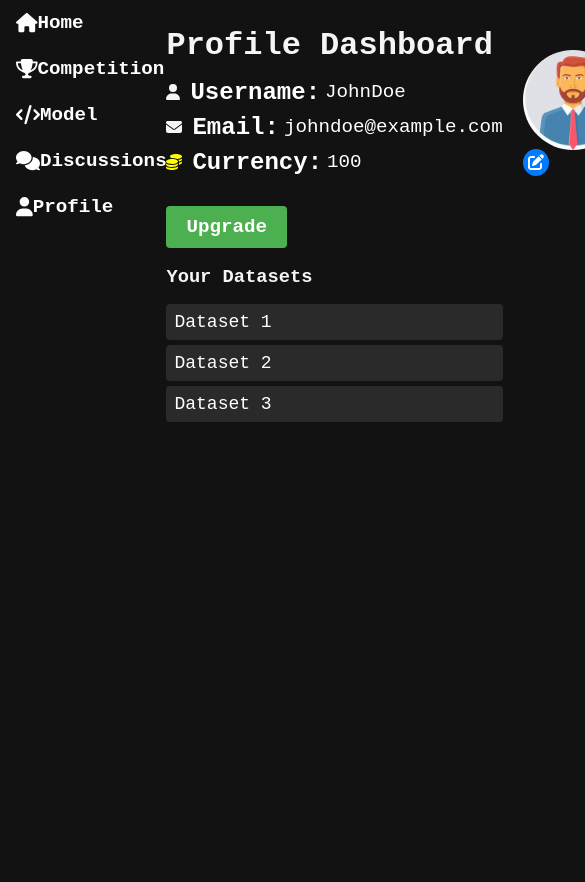
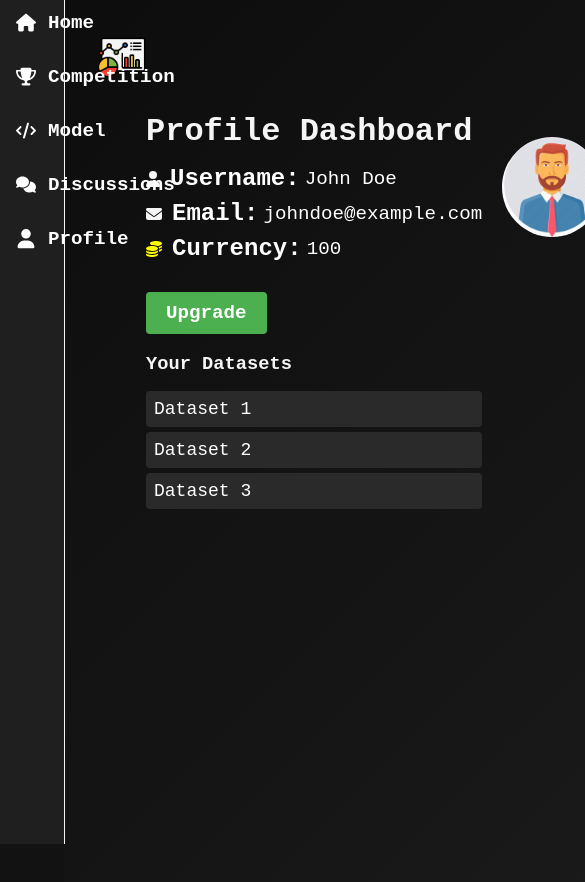
Before and after one commit to abhaykashyap31/Blockchain-based-Dataset-Marketplace, a React (Create React App) app in the folder Frontend/: page /profile in a window 390 px wide. Shown: the top 882 px of the page, 585 px wide, since content can reach past the window. Before the commit the page ends 844 px from the top, so only its background shows below. Built offline with nearby package versions, Linux system fonts and the light colour scheme.

Commit message:
Final changes to Profile

```diff
--- a/Frontend/src/App.js
+++ b/Frontend/src/App.js
@@ -2,7 +2,7 @@ import { BrowserRouter as Router, Route,Routes } from 'react-router-dom';
 import './App.css';
 import HomePage from "./HomePage/Home";
 import DatasetsPage from "./Datasets/Dataset"
-import Profile from "./Profile/Profile"
+import ProfileDashboard from './Profile/Profile';
 
 function App() {
   return (
@@ -11,7 +11,7 @@ function App() {
       <Routes>
       <Route path="/" element={<HomePage />} />
       <Route path="/datasets" element={<DatasetsPage />} />
-      <Route path="/profile" element={<Profile />} />
+      <Route path="/profile" element={<ProfileDashboard/>} />
     </Routes>
     </Router>
     </>
--- a/Frontend/src/Profile/Profile.css
+++ b/Frontend/src/Profile/Profile.css
@@ -167,3 +167,306 @@ span{
 .edit-button:hover {
     background-color: #0056b3;
 }
+body {
+    margin: 0;
+    padding: 0;
+    background-color: #121212;
+    overflow-x: hidden;
+  }
+
+  .container {
+    display: flex;
+    min-height: 100vh;
+  }
+
+  /* Sidebar Styles */
+  .sidebar {
+    position: fixed;
+    top: 0;
+    color: whitesmoke;
+    left: 0;
+    width: 250px;
+    height: 100vh;
+    background-color: #1f1f1f;
+    border-right: 1px solid #e5e7eb;
+    padding: 0rem;
+    border-color: whitesmoke;
+    z-index: 1000;
+  }
+
+  .sidebar-links {
+    display: flex;
+    color: whitesmoke;
+    font-family: Georgia, 'Times New Roman', Times, serif;
+    font-weight: 700;
+    flex-direction: column;
+    gap: 0.5rem;
+  }
+
+  .sidebar-link {
+    display: flex;
+    align-items: center;
+    width: 100%;
+    padding: 0.75rem 1rem;
+    border: none;
+    border-radius: 0.5rem;
+    background: none;
+    font-family: 'Courier New', Courier, monospace;
+    font-size: larger;
+    font-weight: 800;
+    color: white;
+    cursor: pointer;
+    border-color: whitesmoke;
+    transition: all 0.2s;
+    text-align: left;
+  }
+
+  .sidebar-icon {
+    width: 1.25rem;
+    margin-right: 0.75rem;
+  }
+
+  .sidebar-link:hover {
+    background-color: #5858e6;
+    color: #f3f4f6;
+  }
+
+  .sidebar-link.active {
+    background-color: #dbeafe;
+    color: #2563eb;
+  }
+
+  /* Main Content Styles */
+  .main-content {
+    flex: 1;
+    margin-left: 250px; /* Match sidebar width */
+    padding: 2rem;
+    background: linear-gradient(135deg, #0d0d0d, #1a1a1a);
+    min-height: 100vh;
+  }
+
+  /* Header Section */
+  .header-section {
+    margin-bottom: 2rem;
+  }
+
+  .page-title {
+    font-size: 1.875rem;
+    font-weight: bold;
+    margin-bottom: 1.5rem;
+    color: whitesmoke;
+    font-family: 'Courier New', Courier, monospace;
+    font-weight: 700;
+  }
+
+  .search-section {
+    display: flex;
+    gap: 1rem;
+    margin-bottom: 1.5rem;
+  }
+
+  .search-container {
+    flex: 1;
+    position: relative;
+  }
+
+  .search-icon {
+    position: absolute;
+    left: 0.75rem;
+    top: 50%;
+    transform: translateY(-50%);
+    color: #121212;
+    width: 1rem;
+  }
+
+  .search-input {
+    width: 100%;
+    padding: 0.75rem;
+    padding-left: 2.5rem;
+    border-radius: 0.5rem;
+    font-size: 0.875rem;
+  }
+
+
+
+  .filter-button {
+    display: flex;
+    margin:auto;
+    padding: 0.75rem;
+    padding-left: 2.5rem;
+    border-radius: 0.5rem;
+    font-size: 0.875rem;
+    align-items: center;
+    padding: 0.75rem 1rem;
+    border: 1px solid #e5e7eb;
+    border-radius: 0.5rem;
+    background-color: #5858e6;
+    color: whitesmoke;
+    font-weight: 800;
+    font-family: Georgia, 'Times New Roman', Times, serif;
+    cursor: pointer;
+    transition: all 0.2s;
+  }
+
+  .filter-button:hover {
+    background-color: #7d7df5;
+  }
+
+  .filter-icon {
+    width: 1rem;
+    margin-right: 0.5rem;
+  }
+
+  /* Dataset Grid */
+  .dataset-grid {
+    display: grid;
+    grid-template-columns: repeat(auto-fill, minmax(300px, 1fr));
+    gap: 1.5rem;
+  }
+
+  /* Dataset Card */
+  .dataset-card {
+    border: 1px solid #e5e7eb;
+    border-radius: 0.75rem;
+    overflow: hidden;
+    background-color: #2a2a2a;
+    transition: transform 0.2s, box-shadow 0.2s;
+  }
+
+  .dataset-card:hover {
+    transform: translateY(-2px);
+    box-shadow: 0 4px 6px -1px rgba(0, 0, 0, 0.1), 0 2px 4px -1px rgba(0, 0, 0, 0.06);
+  }
+
+  .dataset-image {
+    width: 100%;
+    height: 12rem;
+    object-fit: cover;
+  }
+
+  .dataset-content {
+    padding: 1.25rem;
+    color:whitesmoke;
+    font-family: Georgia, 'Times New Roman', Times, serif;
+  }
+
+  .dataset-title {
+    font-size: 1.125rem;
+    font-weight: 600;
+    margin-bottom: 0.5rem;
+    color:whitesmoke;
+    font-family: Georgia, 'Times New Roman', Times, serif;
+  }
+
+  .dataset-description {
+    color:whitesmoke;
+    font-family: Georgia, 'Times New Roman', Times, serif;
+    font-size: 0.875rem;
+    line-height: 1.5;
+  }
+
+  .dataset-footer {
+    margin-bottom: 0 auto;
+    display: flex;
+    justify-content: space-between;
+    align-items: center;
+    padding: 1rem 1.25rem;
+    background-color: #2a2a2a;
+  }
+
+  .upvote-button {
+    display: flex;
+    align-items: center;
+    padding: 0.5rem;
+    border: none;
+    border-radius: 0.5rem;
+    background: #5858e6;
+    color: whitesmoke;
+    cursor: pointer;
+    transition: color 0.2s;
+  }
+
+  .upvote-button:hover {
+    background-color: #7d7df5;
+  }
+
+  .upvote-icon {
+    width: 1rem;
+    margin-right: 0.5rem;
+  }
+
+  .download-button {
+    display: flex;
+    align-items: center;
+    padding: 0.5rem 1rem;
+    border: none;
+    font-family: Georgia, 'Times New Roman', Times, serif;
+    font-weight: 700;
+    border-radius: 0.5rem;
+    background-color: #5858e6;
+    color:whitesmoke;
+    cursor: pointer;
+    transition: all 0.2s;
+  }
+
+  .download-button:hover {
+    background-color: #7d7df5;
+  }
+
+  .download-icon {
+    width: 1rem;
+    margin-right: 0.5rem;
+  }
+
+  /* Responsive Design */
+  @media (max-width: 768px) {
+    .sidebar {
+      width: 200px;
+    }
+
+    .main-content {
+      margin-left: 200px;
+    }
+
+    .dataset-grid {
+      grid-template-columns: repeat(auto-fill, minmax(250px, 1fr));
+    }
+  }
+
+  @media (max-width: 640px) {
+    .sidebar {
+      width: 64px;
+    }
+
+    .sidebar-link span {
+      display: none;
+    }
+
+    .main-content {
+      margin-left: 64px;
+    }
+
+    .dataset-grid {
+      grid-template-columns: 1fr;
+    }
+  }
+
+  .title-wrapper {
+    display: flex;
+    align-items: center;
+    gap: 10px;
+  }
+
+.earth{
+  width:10%;
+}
+
+  .earth img {
+    width: 100%; /* Resize image to 20% */
+    height: auto; /* Maintain aspect ratio */
+  }
+
+  .page-title {
+    font-size: 2rem; /* Adjust if needed */
+    margin: 0;
+  }
--- a/Frontend/src/Profile/Profile.js
+++ b/Frontend/src/Profile/Profile.js
@@ -10,12 +10,13 @@ import {
     faCoins,
     faEdit
 } from '@fortawesome/free-solid-svg-icons';
+import astro from "./profile-new.png";
 import './Profile.css';
 import def from './default-profile.jpeg';
 
 const ProfileDashboard = () => {
     const [profilePicture, setProfilePicture] = useState(def); // Placeholder profile image
-    const [username] = useState('JohnDoe'); // Static username for now
+    const [username] = useState('John Doe'); // Static username for now
     const [email] = useState('johndoe@example.com'); // Static email for now
     const [currency] = useState(100); // Example currency amount
     const [datasets] = useState(['Dataset 1', 'Dataset 2', 'Dataset 3']); // Sample datasets
@@ -30,7 +31,6 @@ const ProfileDashboard = () => {
             reader.readAsDataURL(file); // Read the file as a data URL
         }
     };
-
   const sidebarLinks = [
     { name: 'Home', icon: faHome, active: false },
     { name: 'Competition', icon: faTrophy, active: false },
@@ -39,21 +39,37 @@ const ProfileDashboard = () => {
     { name: 'Profile', icon: faUser, active: false }
   ];
 
+
   return (
-        <div className="whole">
-            <div className="usidebar">
-                <div className="usidebar-links">
+    <div className="container">
+      {/* Fixed Sidebar */}
+      <div className="sidebar">
+        <div className="sidebar-links">
           {sidebarLinks.map((link) => (
             <button
               key={link.name}
               className={`sidebar-link ${link.active ? 'active' : ''}`}
             >
-                            <FontAwesomeIcon icon={link.icon} className="usidebar-icon" />
+              <FontAwesomeIcon icon={link.icon} className="sidebar-icon" />
               {link.name}
             </button>
           ))}
         </div>
       </div>
+
+      {/* Main content */}
+      <div className="main-content">
+        {/* Header and Search */}
+
+        <div className="header-section">
+  <div className="title-wrapper">
+          <div className="earth">
+            <img src={astro} alt="Data Science Illustration" />
+          </div>
+        </div>
+
+        {/* Search and Filter Section */}
+
         <div className="profile-dashboard">
                 <div className="left-section">
                     <h2>Profile Dashboard</h2>
@@ -101,7 +117,9 @@ const ProfileDashboard = () => {
 
                 </div>
             </div>
-        </div>
+      </div></div></div>
+
+
   );
 };
 
```
Also changed, not shown: Frontend/src/Profile/profile-new.png (added). Lines whose indentation alone changed are shown as unchanged.
